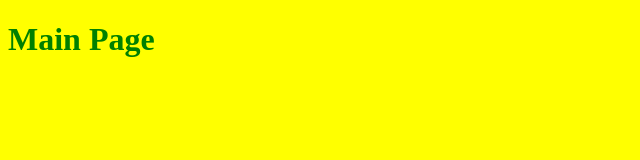
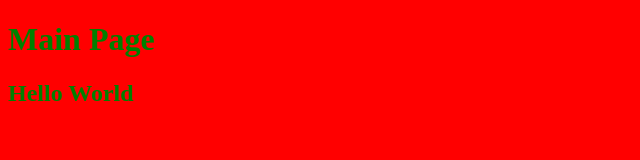
Before and after one commit to kcirtappat/sample, a plain HTML site: page index.html in a window 1280 px wide. Shown: the whole page, without its empty margins (0-640 px from the left). Drawn offline with Linux system fonts and the light colour scheme.

Commit message:
Website BOdy

```diff
--- a/index.html
+++ b/index.html
@@ -8,11 +8,12 @@
     <style>
         body {
             color: green;
-            background-color: yellow;
+            background-color: red;
         }
     </style>
 </head>
 <body>
     <h1>Main Page</h1>
+    <h2>Hello World</h2>
 </body>
 </html>
```
